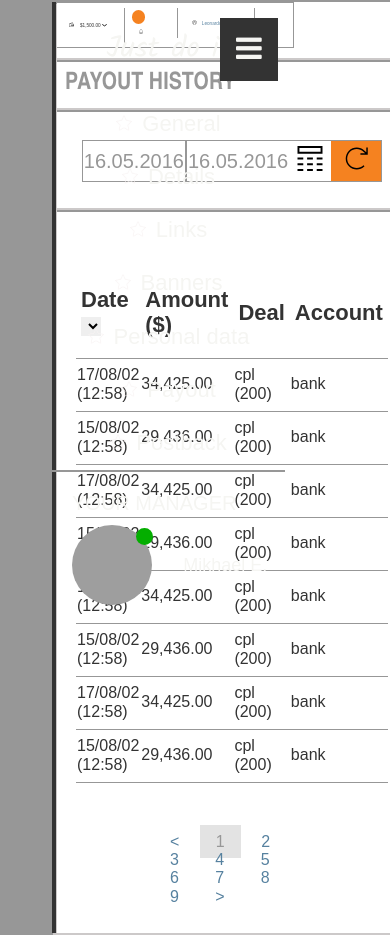
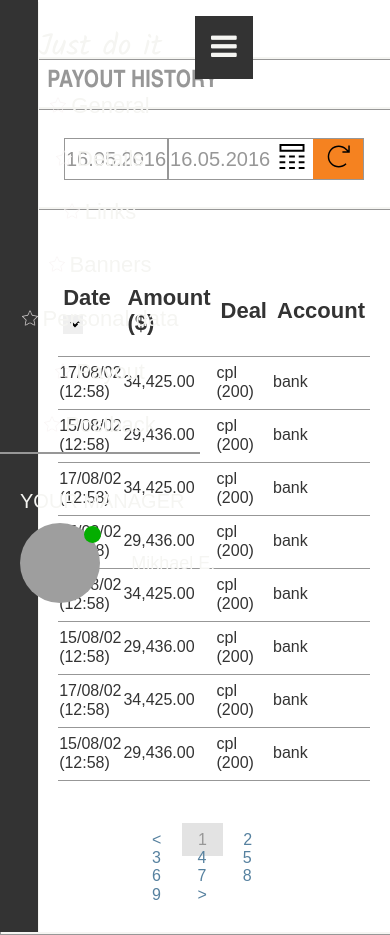
Before and after one commit to aniajtp/Projekt-indywidualny-10-12, a website: page index-payout.html in a window 390 px wide. Drawn offline with Linux system fonts and the light colour scheme; grey boxes are pictures that could not be loaded.

Commit message:
poprawiono sidebar i dodano alt w img

```diff
--- a/index-payout.html
+++ b/index-payout.html
@@ -17,8 +17,8 @@
           <div class="navbar-right">
             <div class="dropdown">
               <button class="dropbtn">
-                <img src="images/icons/wallet.svg"> $1,500.00
-                <img src="images/icons/arrow-down-small.svg">
+                <img src="images/icons/wallet.svg" alt="wallet"> $1,500.00
+                <img src="images/icons/arrow-down-small.svg" alt=" arrow-down">
               </button>
               <div class="dropdown-content">
                 <a href="#">Link 1</a>
@@ -26,12 +26,12 @@
                 <a href="#">Link 3</a>
               </div>
             </div>
-            <a href="#alarm"><img src="images/icons/notification.svg">
+            <a href="#alarm"><img src="images/icons/notification.svg" alt="notifikation">
               <span class="dot3"></span>
 
             </a>
-            <a href="#user"><img src="images/icons/profile.svg">Leonardo Dicaprio</a>
-            <a href="#news"><img src="images/icons/quit.svg"></a>
+            <a href="#user"><img src="images/icons/profile.svg" alt="profile">Leonardo Dicaprio</a>
+            <a href="#news"><img src="images/icons/quit.svg" alt="quit"></a>
           </div>
         </div>
       </div>
@@ -44,13 +44,13 @@
             </a>
           </div>
           <div id="hamburger">
-            <a href="#general"><img src="images/icons/star.png">General</a>
-            <a href="#details"><img src="images/icons/star.png">Details</a>
-            <a href="#links"><img src="images/icons/star.png">Links</a>
-            <a href="#banners"><img src="images/icons/star.png">Banners</a>
-            <a href="#personal data"><img src="images/icons/star.png">Personal data</a>
-            <a href="#payout"><img src="images/icons/star.png">Payout</a>
-            <a href="#postback"><img src="images/icons/star.png">Postback</a>
+            <a href="#general"><img src="images/icons/star.png" alt="star">General</a>
+            <a href="#details"><img src="images/icons/star.png" alt="star">Details</a>
+            <a href="#links"><img src="images/icons/star.png" alt="star">Links</a>
+            <a href="#banners"><img src="images/icons/star.png" alt="star">Banners</a>
+            <a href="#personal data"><img src="images/icons/star.png" alt="star">Personal data</a>
+            <a href="#payout"><img src="images/icons/star.png" alt="star">Payout</a>
+            <a href="#postback"><img src="images/icons/star.png" alt="star">Postback</a>
           </div>
           <a href="javascript:void(0);" class="icon" onclick="myFunction()">
             <i class="fa fa-bars"></i>
@@ -61,7 +61,7 @@
             <section class="title">your manager</section>
           </div>
           <div class="row">
-            <section class="col-6"><img src="http://cdn.pixabay.com/photo/2017/06/03/04/45/man-2367952_960_720.jpg">
+            <section class="col-6"><img src="http://cdn.pixabay.com/photo/2017/06/03/04/45/man-2367952_960_720.jpg" alt="Mikhael E.">
               <span class="dot3"></span>
             </section>
             <section class="status col-2"></section>
@@ -80,10 +80,10 @@
             <td>16.05.2016</td>
             <td class="td-date">16.05.2016</td>
             <td class="td-td">
-              <img src="images/icons/calendar.svg">
+              <img src="images/icons/calendar.svg" alt="callendar">
             </td>
             <th>
-              <img src="images/icons/refresh.svg"></button>
+              <img src="images/icons/refresh.svg" alt="refresh"></button>
             </th>
           </tr>
         </table>
--- a/sass/style-payout.scss
+++ b/sass/style-payout.scss
@@ -9,7 +9,6 @@
 
 body {
   background: #979797;
-  margin: 0 50px;
   font-family: Arial,sans-serif;
 }
 .grid-container {
@@ -24,12 +23,13 @@ body {
   "sidebar article";
 }
 .item {
-  margin: 2px;
-  box-shadow: 1px 2px #ccc9c9;
+  margin-bottom: 3px;
+  box-shadow: 1px 2px #f5f5f2;
   background: #fff;
 }
 .header {
   grid-area: header;
+  float: right;
 }
 .artitle_2 {
   grid-area: headarticle_2;
@@ -39,8 +39,10 @@ body {
   flex-wrap: wrap;
 }
 .navbar-right {
+  height: 52px;
   position: fixed;
   font-family: Arial;
+  margin-left: 776px;
   padding-top: 5px;
   background: #fff;
   border: 1px solid #979797;
@@ -78,7 +80,7 @@ body {
   border: none;
   outline: none;
   color: #333;
-  padding: 14px 12px;
+  padding: 10px 12px;
   background-color: inherit;
   font-family: inherit;
   margin: 0;
@@ -164,16 +166,16 @@ body {
   .active {
     color: #f5f5f2;
     font-family: Kalam;
-    padding: 16px;
+    padding-top: 16px;
     font-size: 30px;
   }
   #hamburger {
-    width: 233px;
+    width: 200px;
     margin-top: 0;
   & a:hover {
-      background-color: #979797;
-      border-left:2px solid #ffa200;
-      color: #f5f5f2;
+    background-color: #979797;
+    border-left:2px solid #ffa200;
+    color: #f5f5f2;
   }
     a {
       font-size: 22px;
@@ -181,7 +183,7 @@ body {
     }
     img {
       width: 16px;
-      margin-right: 10px;
+      margin-right: 5px;
     }
   }
   a {
@@ -195,8 +197,8 @@ body {
   a.icon {
     background: #333333;
     position: fixed;
-    left: 220px;
-    top: 18px;
+    left: 195px;
+    top: 16px;
   }
   & a:hover {
     background-color: #979797;
```
Also changed, not shown: css/style-payout.css, 1 other file.
